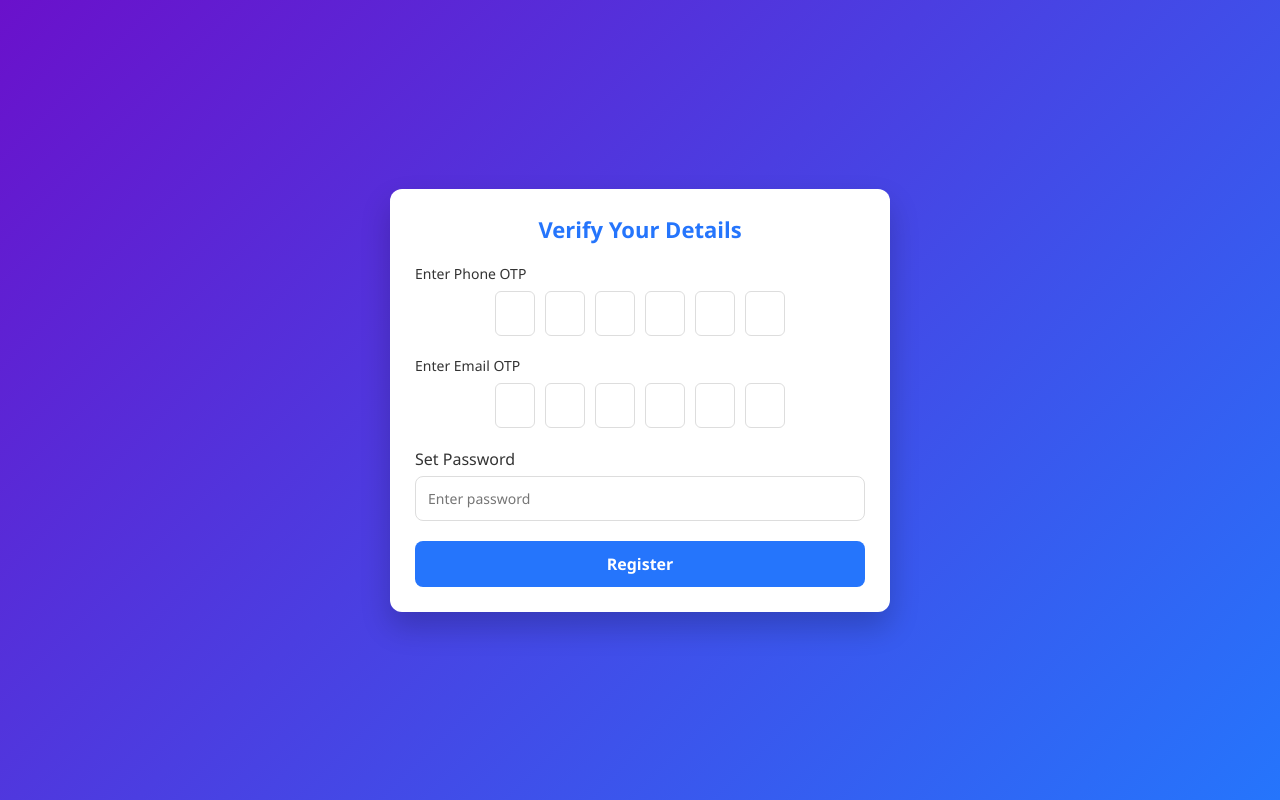
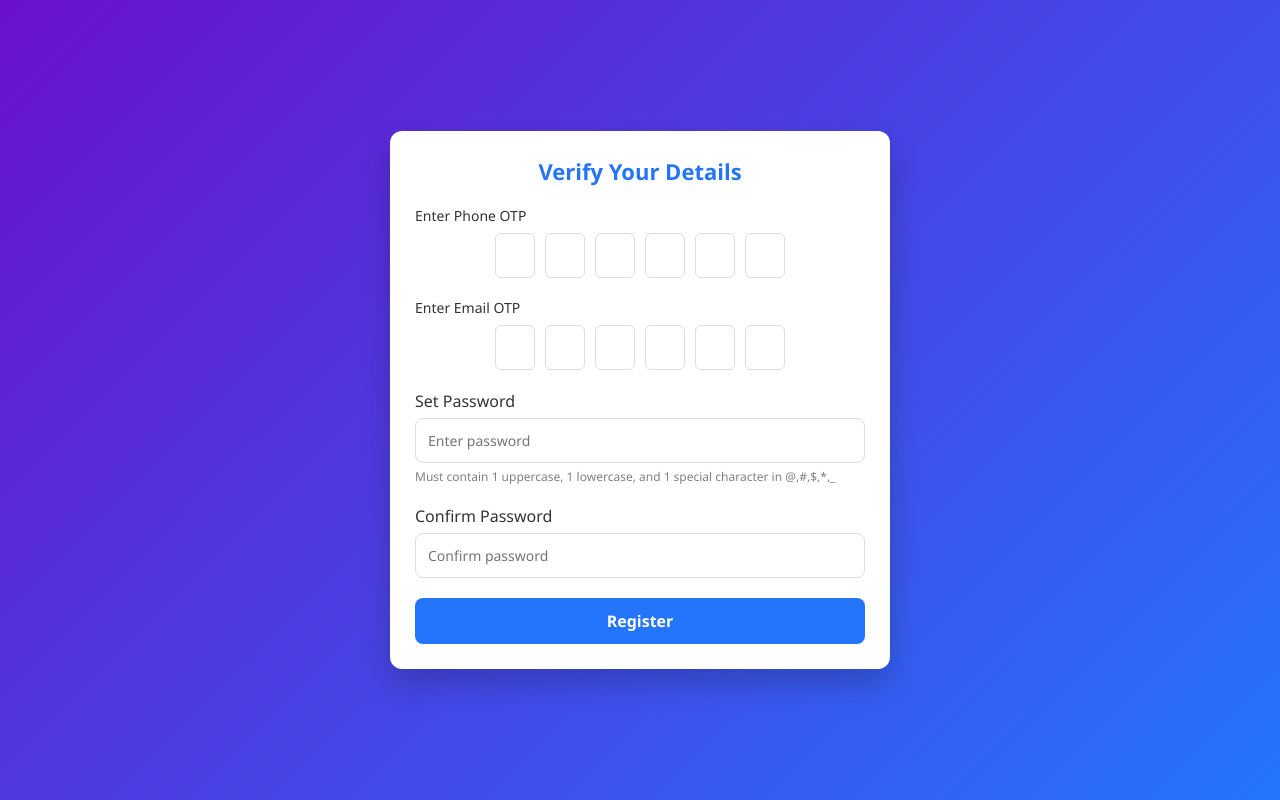
Before and after one commit to infin8-innov8/authentication_system_task, a Django app: page /verification/ in a window 1280 px wide. Run offline with Django 5.2, Linux system fonts and the light colour scheme.

Commit message:
Verification.html added

```diff
--- a/authentication_system/templates/verificationtemp.html
+++ b/authentication_system/templates/verificationtemp.html
@@ -113,6 +113,7 @@
         cursor: pointer;
         text-decoration: none;
         transition: 0.3s;
+        border: none;
       }
 
       .register-btn:hover {
@@ -121,6 +122,13 @@
 
       .error-message {
         color: #d9534f;
+        font-size: 12px;
+        margin-top: 4px;
+        display: none;
+      }
+
+      .success-message {
+        color: #4caf50;
         font-size: 12px;
         margin-top: 4px;
         display: none;
@@ -137,27 +145,29 @@
       <div class="otp-section">
         <label class="otp-label">Enter Phone OTP</label>
         <div class="otp-inputs" id="phoneOtp">
-          <input type="text" maxlength="1" />
-          <input type="text" maxlength="1" />
-          <input type="text" maxlength="1" />
-          <input type="text" maxlength="1" />
-          <input type="text" maxlength="1" />
-          <input type="text" maxlength="1" />
+          <input type="text" maxlength="1" name="phone_otp_1" />
+          <input type="text" maxlength="1" name="phone_otp_2" />
+          <input type="text" maxlength="1" name="phone_otp_3" />
+          <input type="text" maxlength="1" name="phone_otp_4" />
+          <input type="text" maxlength="1" name="phone_otp_5" />
+          <input type="text" maxlength="1" name="phone_otp_6" />
         </div>
       </div>
+      <input type="hidden" name="phone_otp" id="phoneOtpComplete" />
 
       <!-- Email OTP -->
       <div class="otp-section">
         <label class="otp-label">Enter Email OTP</label>
         <div class="otp-inputs" id="emailOtp">
-          <input type="text" maxlength="1" />
-          <input type="text" maxlength="1" />
-          <input type="text" maxlength="1" />
-          <input type="text" maxlength="1" />
-          <input type="text" maxlength="1" />
-          <input type="text" maxlength="1" />
+          <input type="text" maxlength="1" name="email_otp_1" />
+          <input type="text" maxlength="1" name="email_otp_2" />
+          <input type="text" maxlength="1" name="email_otp_3" />
+          <input type="text" maxlength="1" name="email_otp_4" />
+          <input type="text" maxlength="1" name="email_otp_5" />
+          <input type="text" maxlength="1" name="email_otp_6" />
         </div>
       </div>
+      <input type="hidden" name="email_otp" id="emailOtpComplete" />
 
       <!-- Password -->
       <div class="form-group">
@@ -166,15 +176,41 @@
           type="password"
           id="password"
           placeholder="Enter password"
+          name="password"
           required
         />
+
+        <div
+          class="password-format"
+          style="color: gray; font-size: 12px; margin-top: 5px"
+        >
+          Must contain 1 uppercase, 1 lowercase, and 1 special character in
+          @,#,$,*,_
+        </div>
+
         <div class="error-message" id="passwordError">
           Must contain 1 uppercase, 1 lowercase, and 1 special character
         </div>
       </div>
 
-      <!-- Register button with href -->
-      <a href="success.html" class="register-btn" id="registerBtn">Register</a>
+      <!-- Confirm Password -->
+      <div class="form-group">
+        <label for="confirmPassword">Confirm Password</label>
+        <input
+          type="password"
+          id="confirmPassword"
+          placeholder="Confirm password"
+          name="confirm_password"
+          required
+        />
+
+        <div class="error-message" id="confirmPasswordError">
+          Passwords do not match
+        </div>
+      </div>
+
+      <!-- Register button -->
+      <button class="register-btn" id="registerBtn">Register</button>
     </div>
 
     <script>
@@ -207,26 +243,71 @@
         });
       }
 
+      function combineOtpValues() {
+        const phoneInputs = document.querySelectorAll("#phoneOtp input");
+        const emailInputs = document.querySelectorAll("#emailOtp input");
+
+        const phoneOtp = Array.from(phoneInputs)
+          .map((input) => input.value)
+          .join("");
+        const emailOtp = Array.from(emailInputs)
+          .map((input) => input.value)
+          .join("");
+
+        document.getElementById("phoneOtpComplete").value = phoneOtp;
+        document.getElementById("emailOtpComplete").value = emailOtp;
+
+        return { phoneOtp, emailOtp };
+      }
+
       // Setup OTP boxes
       setupOtpInputs("phoneOtp");
       setupOtpInputs("emailOtp");
 
-      // Password validation
+      // Form validation
       const passwordInput = document.getElementById("password");
+      const confirmPasswordInput = document.getElementById("confirmPassword");
       const passwordError = document.getElementById("passwordError");
+      const confirmPasswordError = document.getElementById(
+        "confirmPasswordError"
+      );
       const registerBtn = document.getElementById("registerBtn");
 
       registerBtn.addEventListener("click", (e) => {
+        let isValid = true;
+
+        // Combine OTP values
+        combineOtpValues();
+
+        // Validate password
         const password = passwordInput.value;
-        const validPattern = /^(?=.*[a-z])(?=.*[A-Z])(?=.*[^a-zA-Z0-9]).{6,}$/;
+        const validPattern = /^(?=.*[a-z])(?=.*[A-Z])(?=.*[@#$*_]).{6,}$/;
 
         if (!validPattern.test(password)) {
-          e.preventDefault();
           passwordError.style.display = "block";
           passwordInput.style.borderColor = "#d9534f";
+          isValid = false;
         } else {
           passwordError.style.display = "none";
           passwordInput.style.borderColor = "#ddd";
+        }
+
+        // Validate password confirmation
+        const confirmPassword = confirmPasswordInput.value;
+        if (password !== confirmPassword) {
+          confirmPasswordError.style.display = "block";
+          confirmPasswordInput.style.borderColor = "#d9534f";
+          isValid = false;
+        } else {
+          confirmPasswordError.style.display = "none";
+          confirmPasswordInput.style.borderColor = "#ddd";
+        }
+
+        // If valid, submit the form (in a real app, this would be an actual form submission)
+        if (isValid) {
+          window.location.href = "/login";
+        } else {
+          e.preventDefault();
         }
       });
     </script>
```
